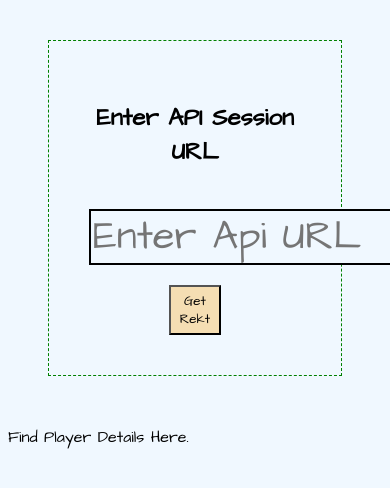
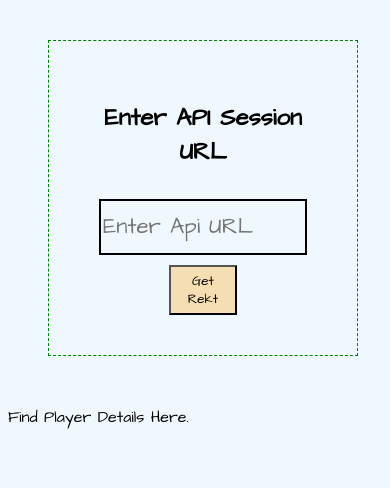
Before and after one commit to authoritydmc/PointingPoker_apiView, a Flask app: page / in a window 390 px wide. Shown: the top 488 px of the page. Run offline with Flask 2, Linux system fonts and the light colour scheme; some web fonts are replaced.

Commit message:
minor responsive

```diff
--- a/pointingpoker/static/style.css
+++ b/pointingpoker/static/style.css
@@ -7,10 +7,9 @@
 {
     height:50px;;
     width: auto;
-    min-width:300px;
-    font-size: 2.5em;
+    font-size: 1.4em;
     border:2px solid black;
-    margin:20px 20px 20px 0;
+    margin:10px;
 
 }
 #SaveApi
@@ -102,3 +101,7 @@ background-color:white;
     flex-direction:column;
     border:1px dotted blue;
 }
+body{
+    width:100%;
+    height:100%;
+}
```
